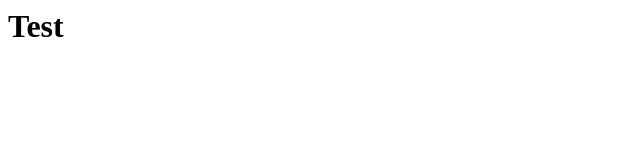
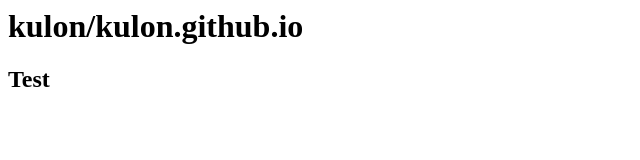
Before and after one commit to kulon/kulon.github.io, a plain HTML site: page index.htm in a window 1280 px wide. Shown: the whole page, without its empty margins (0-640 px from the left). Drawn offline with Linux system fonts and the light colour scheme.

Commit message:
Update index.htm

```diff
--- a/index.htm
+++ b/index.htm
@@ -1 +1,2 @@
-<h1>Test</h1>
+<h1>kulon/kulon.github.io</h1>
+<h2>Test</h2>
```
